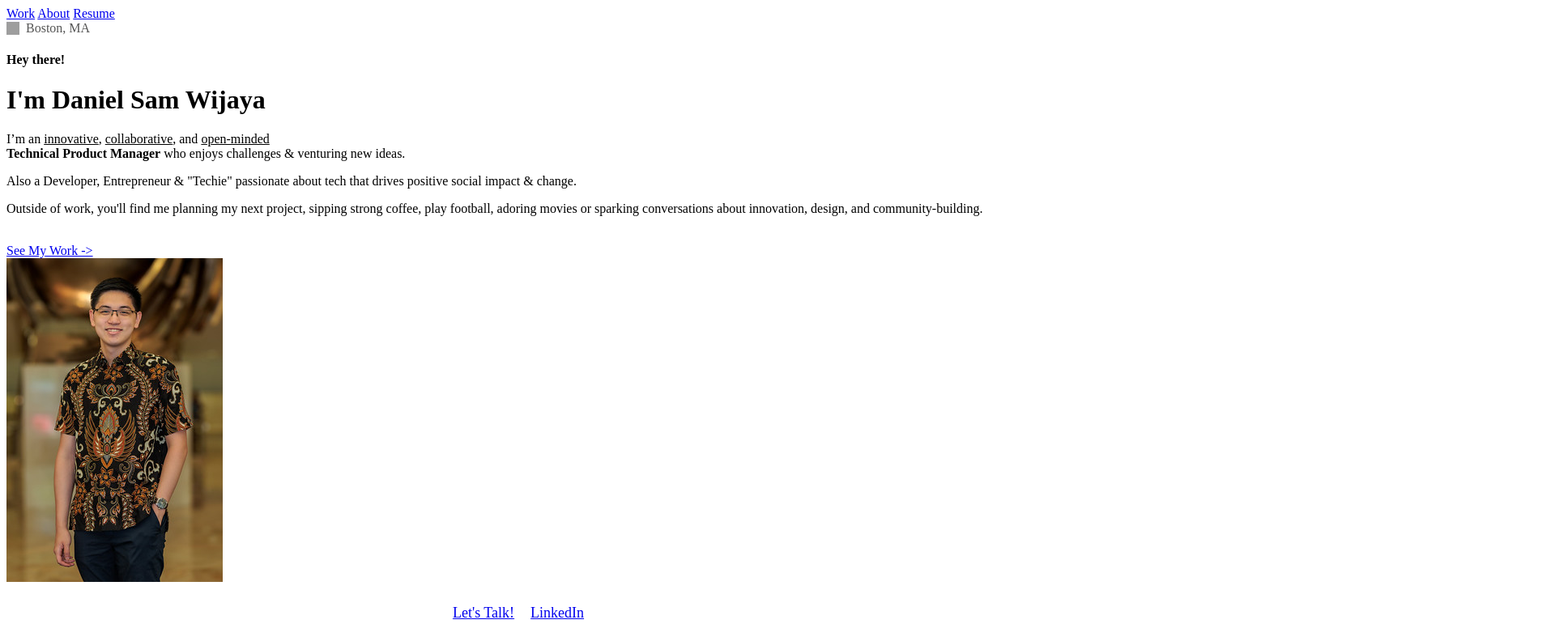
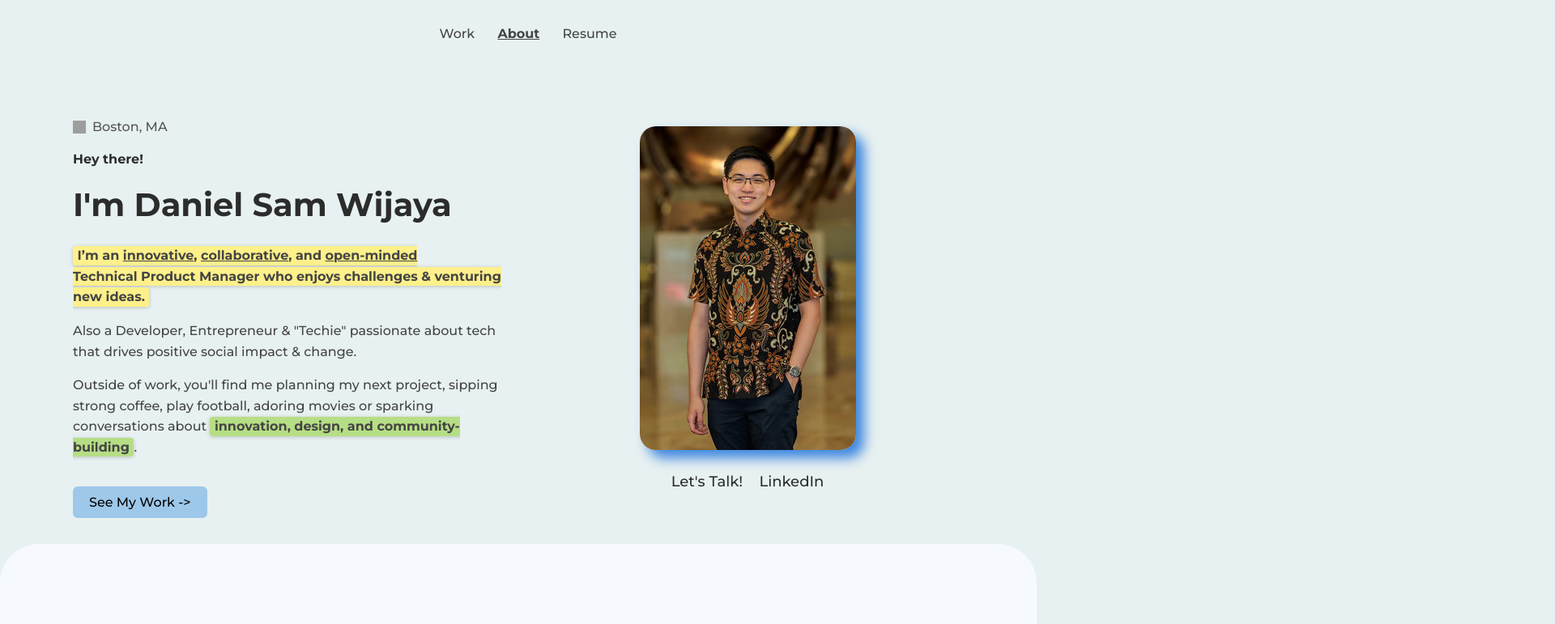
Before and after one commit to danielswijya/personal-website, a plain HTML site: page index.html in a window 1280 px wide. Shown: the top 771 px of the page at 81% size, 1920 px wide, since content can reach past the window. Drawn offline with Linux system fonts and the light colour scheme; the site is published under a folder, as on GitHub Pages, so addresses that start at the root find nothing; grey boxes are pictures that could not be loaded.

Commit message:
Minor tweaks of directory

```diff
--- a/index.html
+++ b/index.html
@@ -5,16 +5,16 @@
     <meta name="viewport" content="width=device-width, initial-scale=1.0" />
     <title>About - Daniel Sam Wijaya</title>
     <link href="https://fonts.googleapis.com/css2?family=Montserrat:wght@300;500;700&display=swap" rel="stylesheet" />
-    <link rel="stylesheet" href="../personal-website/indexstyles.css" />
+    <link rel="stylesheet" href="indexstyles.css" />
 
 </head>
 <body>
     <div class="top-bar">
       <!-- <div class="logo">DSW</div>  -->
       <nav>
-        <a href="/personal-website/pages/work.html">Work</a>
-        <a href="/index.html" class="active">About</a>
-        <a href="/personal-website/docs/Daniel_Sam_Wijaya-resume.pdf">Resume</a>
+        <a href="pages/work.html">Work</a>
+        <a href="index.html" class="active">About</a>
+        <a href="docs/Daniel_Sam_Wijaya-resume.pdf">Resume</a>
       </nav>
     </div>
 <div class="container">
@@ -44,7 +44,7 @@
         <input type="text"  disabled placeholder="Fixing in progress 🛠️" style="width: 70%; padding: 0.75rem; border: 1px solid #bbb; border-radius: 6px;"/>
     </div> -->
     <br>
-    <a href="/pages/work.html" class="custom-button">See My Work -></a>
+    <a href="pages/work.html" class="custom-button">See My Work -></a>
     </div>
 
     <div class="profile-pic">
```
